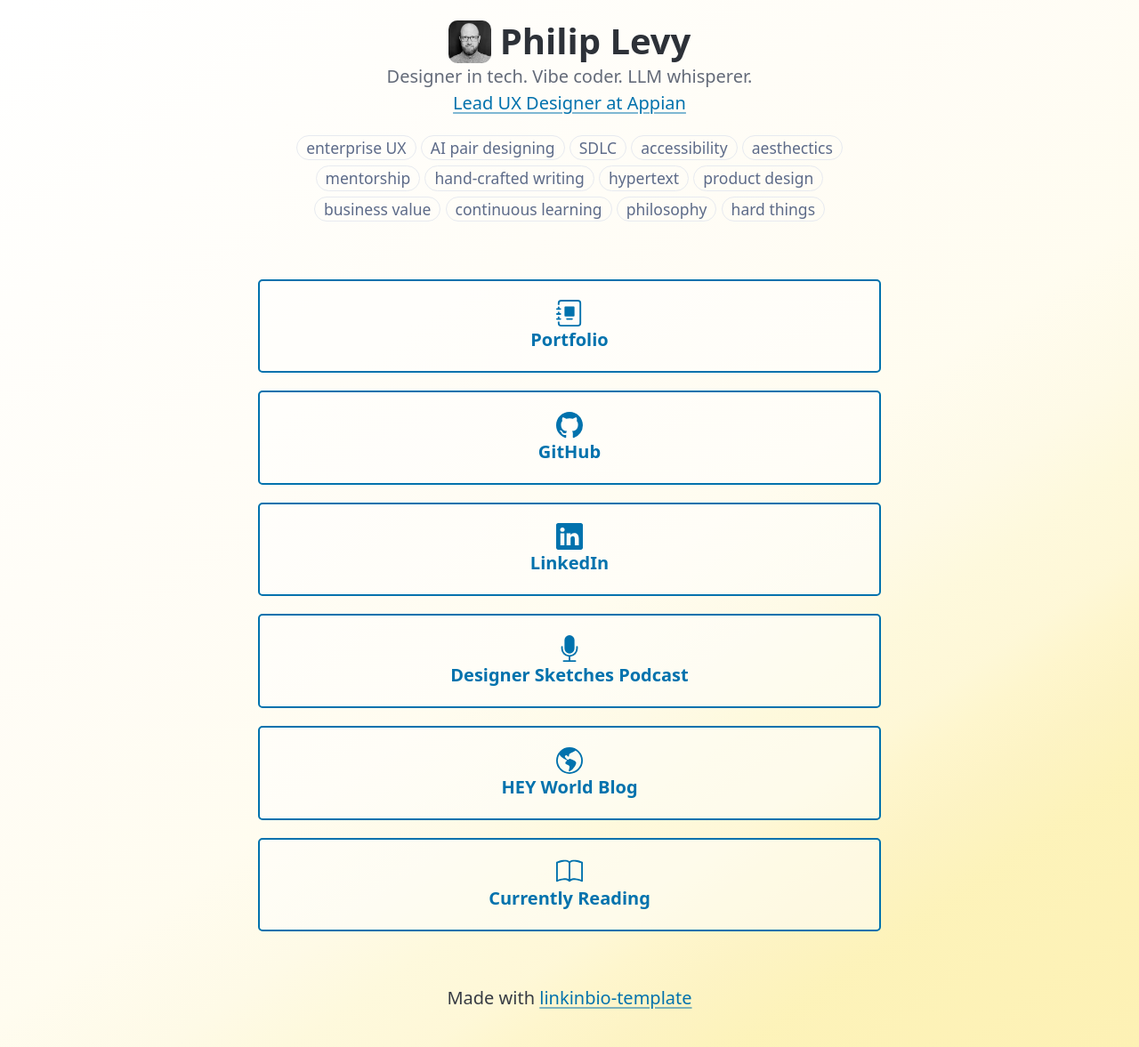
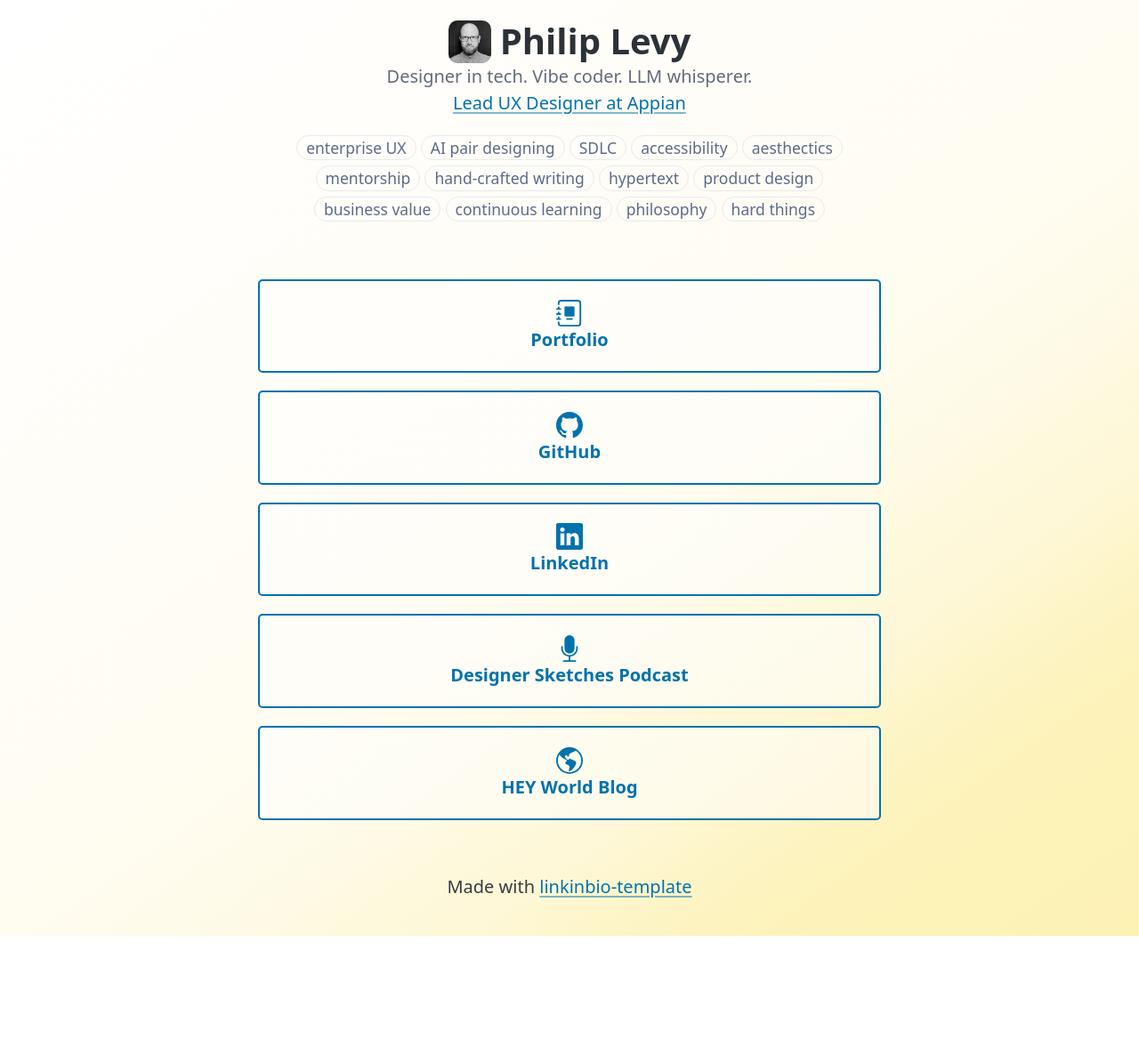
Before and after one commit to pglevy/linkinbio, a Jekyll site: the page built from index.md, in a window 1280 px wide. Shown: the whole page at 89% size. Built offline with Jekyll 4.4.1, drawn with Linux system fonts in a browser that asks for light colours; our own code applies the rules of GitHub Pages for plain Markdown files; after the commit the page ends 1052 px from its top, so only the background shows below that.

Commit message:
remove goodreads

```diff
--- a/_data/links.yml
+++ b/_data/links.yml
@@ -13,6 +13,3 @@
 - text: HEY World Blog
   url: https://world.hey.com/philip.levy
   icon: globe-americas
-- text: Currently Reading
-  url: https://www.goodreads.com/review/list/63243865?shelf=currently-reading
-  icon: book
```
